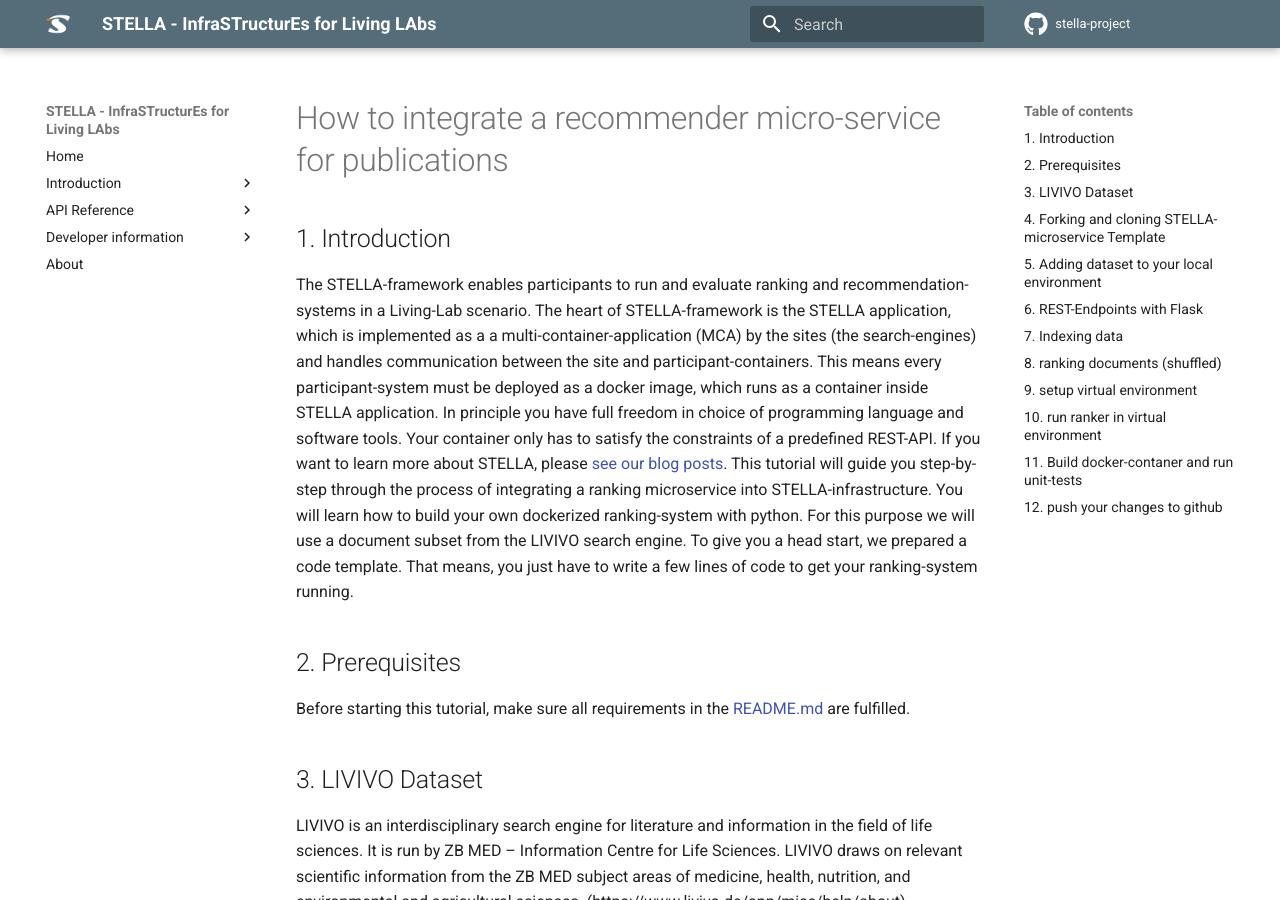
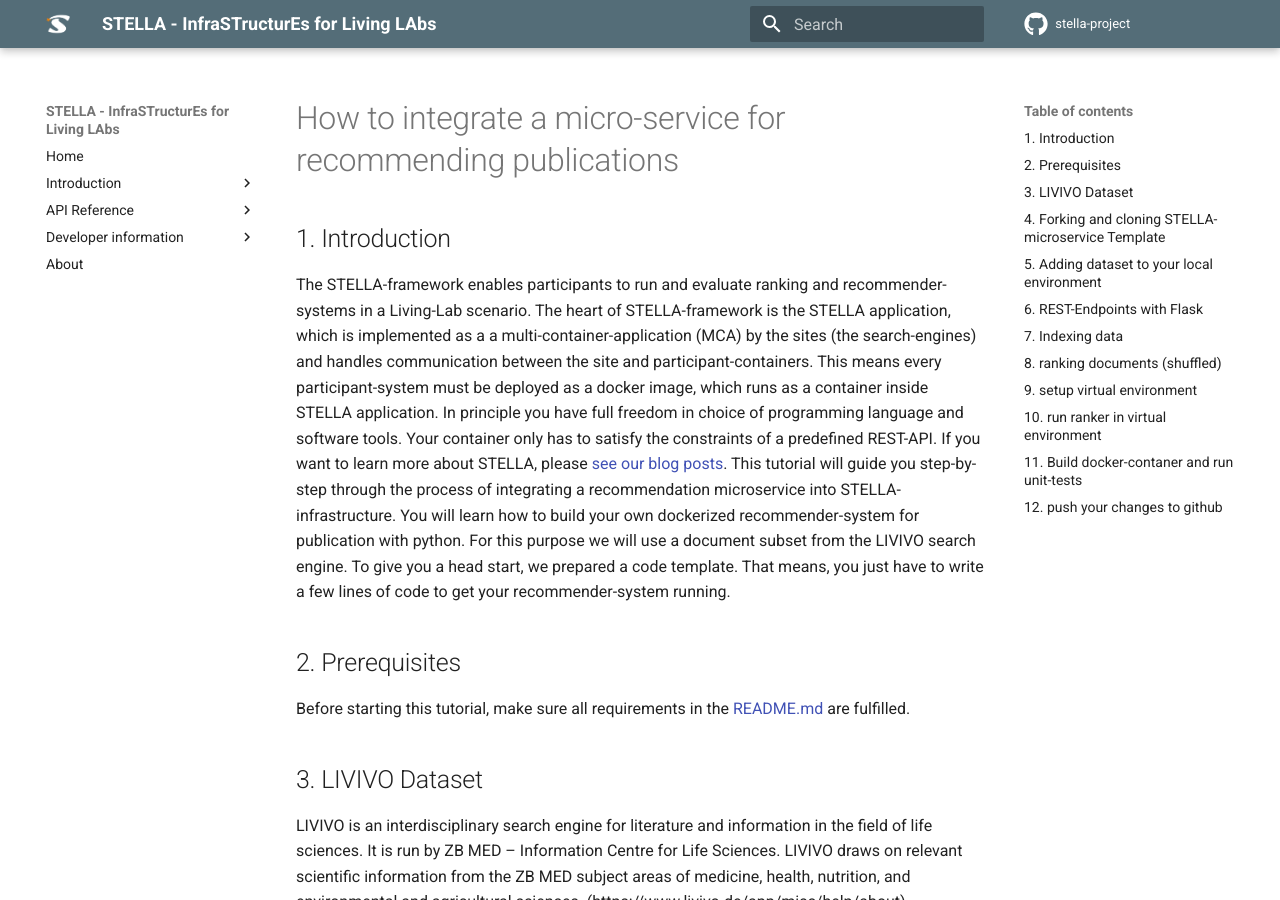
Before and after one commit to stella-project/stella-documentation, an MkDocs documentation site: the page built from docs/guides/participants-recommender-publications.md, in a window 1280 px wide and 900 px high. Built offline with MkDocs 1.6.1 and Material for MkDocs 9.7.7, drawn with Linux system fonts in a browser that asks for light colours; some of the changed text lies outside the part shown.

Commit message:
Update participants-recommender-publications.md

```diff
--- a/docs/guides/participants-recommender-publications.md
+++ b/docs/guides/participants-recommender-publications.md
@@ -1,11 +1,11 @@
-# How to integrate a recommender micro-service for publications
+# How to integrate a micro-service for recommending publications
 
 ## 1. Introduction
 
-The STELLA-framework enables participants to run and evaluate ranking and recommendation-systems in a Living-Lab scenario. The heart of STELLA-framework is the STELLA application, which is implemented as a a multi-container-application (MCA) by the sites (the search-engines) and handles communication between the site and participant-containers. This means every participant-system must be deployed as a docker image, which runs as a container inside STELLA application. In principle you have full freedom in choice of programming language and software tools. Your container only has to satisfy the constraints of a predefined REST-API. If you want to learn more about STELLA, please [see our blog posts](https://stella-project.org/blog/). This tutorial will guide you step-by-step through the process of integrating a ranking microservice into STELLA-infrastructure.
-You will learn how to build your own dockerized ranking-system with python.
+The STELLA-framework enables participants to run and evaluate ranking and recommender-systems in a Living-Lab scenario. The heart of STELLA-framework is the STELLA application, which is implemented as a a multi-container-application (MCA) by the sites (the search-engines) and handles communication between the site and participant-containers. This means every participant-system must be deployed as a docker image, which runs as a container inside STELLA application. In principle you have full freedom in choice of programming language and software tools. Your container only has to satisfy the constraints of a predefined REST-API. If you want to learn more about STELLA, please [see our blog posts](https://stella-project.org/blog/). This tutorial will guide you step-by-step through the process of integrating a recommendation microservice into STELLA-infrastructure.
+You will learn how to build your own dockerized recommender-system for publication with python.
 For this purpose we will use a document subset from the LIVIVO search engine.
-To give you a head start, we prepared a code template. That means, you just have to write a few lines of code to get your ranking-system running.
+To give you a head start, we prepared a code template. That means, you just have to write a few lines of code to get your recommender-system running.
 
 ## 2. Prerequisites
 
@@ -63,11 +63,11 @@ In this tutorial we will work with a small subset of LIVIVO (30000 documents). S
 |CHEM|list of chemical substances|
 
 The dataset is provided in jsonlines-format.
-Download the LIVIVO-testset here: https://th-koeln.sciebo.de/s/OBm0NLEwz1RYl9N/download?path=%2Flivivo%2Fdocuments&files=livivo_testset.jsonl
+Download the LIVIVO-testset here: [LIVIVO test-set](https://th-koeln.sciebo.de/s/OBm0NLEwz1RYl9N/download?path=%2Farchive%2Flivivo%2Fround01%2Fdocuments_old&files=livivo_testset.jsonl)
 
 ## 4. Forking and cloning STELLA-microservice Template
 
-Before you start working on your own ranking-system, you should fork our template.
+Before you start working on your own recommender-system, you should fork our template.
 Navigate with your browser to our template repository https://github.com/stella-project/stella-micro-template and click the "fork"-button on the top right. This will create a fork in your personal github-account.
 Now navigate to your working directory and run the following command to clone the forked repository to your local system.
 
```
